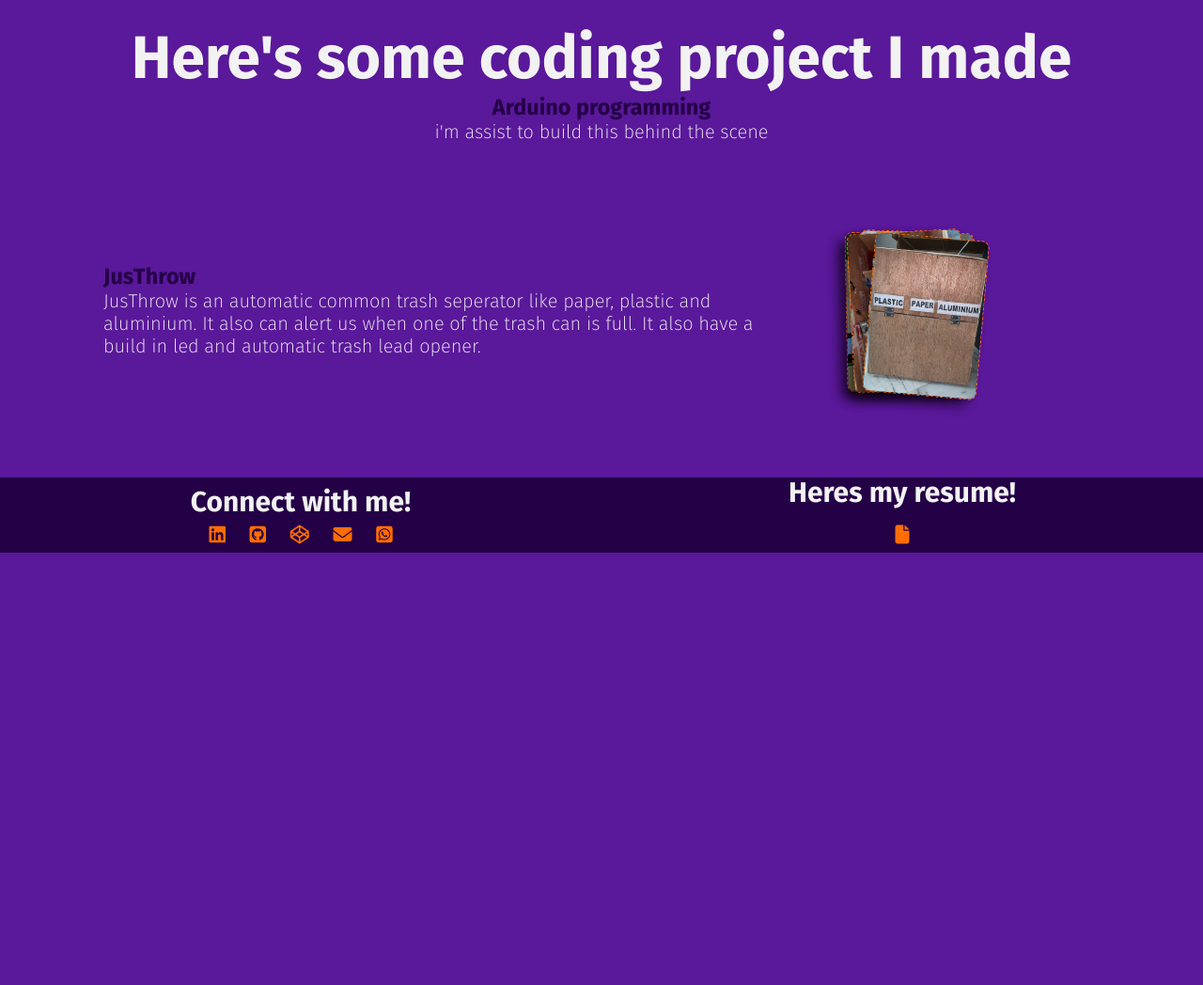
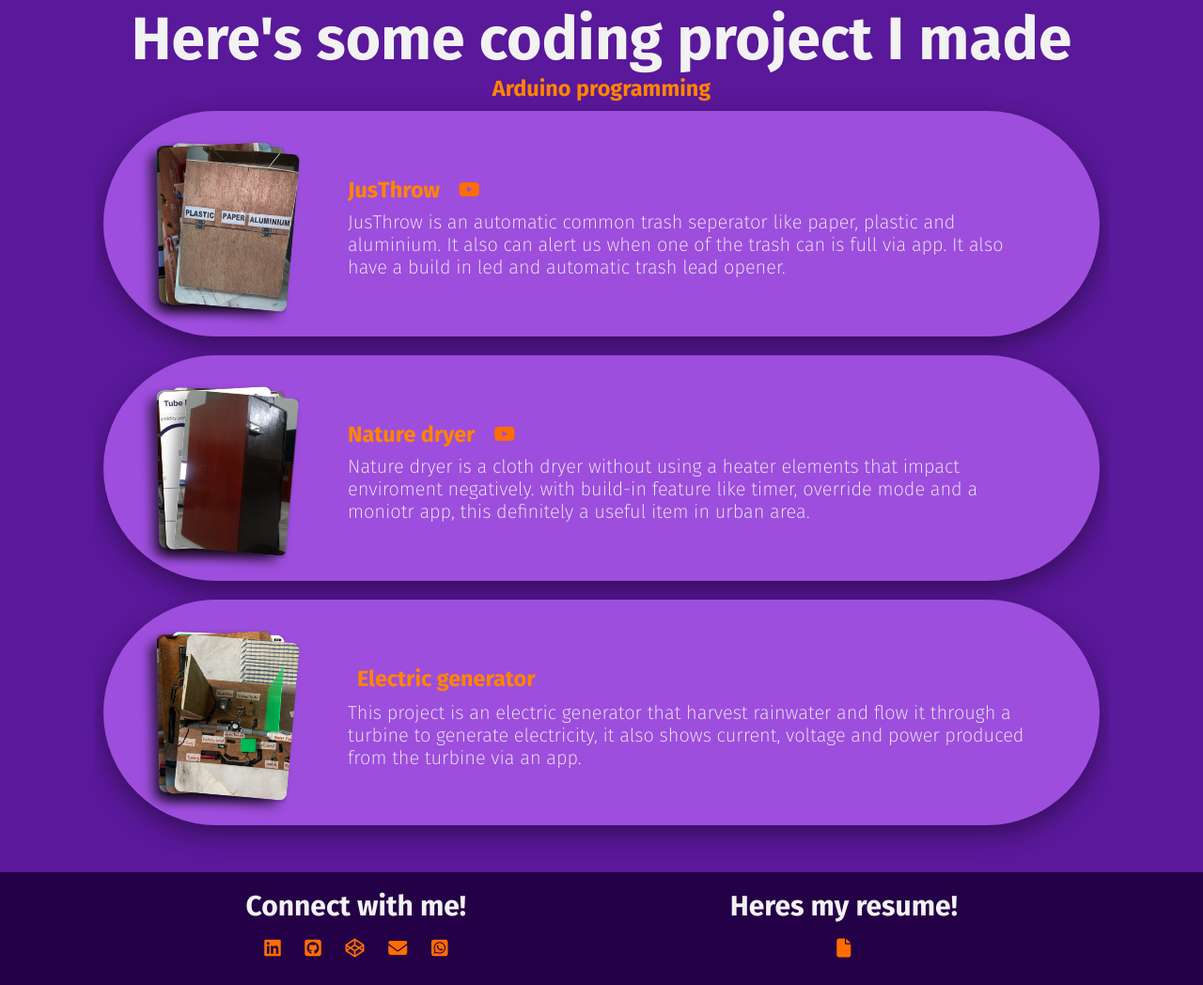
Before and after one commit to nasrism/nas, a plain HTML site: page index.html in a window 1280 px wide. Shown: the part 1677-2725 px from the top of the page at 94% size. Before the commit the page ends 2268 px from the top, so only its background shows below. Drawn offline with Linux system fonts and the light colour scheme.

Commit message:
chaos
all thing, picture, mobile version, pdf, I even cut my hair after I take my picture. lol

```diff
--- a/index.html
+++ b/index.html
@@ -18,7 +18,7 @@
         <div class="top-content">
           <div class="limited-range">
             <div class="logo">
-            <p>NAS</p>
+            <a href="#home">NAS</a>
            </div>
           <div class="hamb-nav" onclick=navbar()>
           <span class="l-top line"></span>
@@ -40,9 +40,9 @@
             <h1>Hello there! my name is</h1>
             <h1 class="name">Nasrullah Ismail</h1>
             <p>This is my portfolio and my first <strong>big</strong> project!</p>
-            <p>This also my journey as a Front-end developer.</p>
+            <p>This also my journey as a front-end developer.</p>
         </div>
-            <img src="" alt="Nasrullah Ismail picture" class="profile">
+            <img src="./profile picture.jpg" alt="Nasrullah Ismail picture" class="profile">
     </div>
 
     <div id="about" class="limit">
@@ -125,7 +125,7 @@
                 <div class="answer qna-content">
                     <h1>A</h1>
                     <p>I can easily understand new thing I learn, I love problem solving,
-                I can work in a group and solo and I can accept a critique even if it's harsh.</p>
+                I can work in a group and solo. Plus, I can accept a critique even if it's harsh.</p>
                 <h1>A</h1>
                 </div>
         </div>
@@ -134,17 +134,9 @@
     <div id="projects" class="limit h-unfix">
         <h2 class="title">Here's some coding project I made</h2>
         <h3>Arduino programming</h3>
-        <p>i'm assist to build this behind the scene</p>
         <div class="project justhrow">
-            <div class="texts">
-                <h3>JusThrow</h3>
-                <p>JusThrow is an automatic common trash seperator like paper, plastic and aluminium.
-                    It also can alert us when one of the trash can is full. It also have a build in led
-                    and automatic trash lead opener.
-                </p>
-            </div>
 
-            <div id="card_id" class="card_group" href="https://youtu.be/rC7Favhqx_A" target="_blank">
+            <a id="card_id" class="card_group pic-right" target="_blank">
                 <div class="big_card">
                     <img src="./projects/justhrow/top blynk.png" alt="" loading="lazy">
                 </div>
@@ -157,29 +149,79 @@
                 <div class="big_card">
                     <img src="./projects/justhrow/front close.jpg" alt="" loading="lazy">
                 </div>
+            </a>
+            <div class="texts">
+                <div class="yt-vid">
+                    <h3>JusThrow</h3>
+                    <a href="https://youtu.be/rC7Favhqx_A" target="_blank"><i class="fa-brands fa-youtube"></i></a>
                 </div>
-                <!-- <div id="card_id" class="card_group">
+
+                <p>JusThrow is an automatic common trash seperator like paper, plastic and aluminium.
+                    It also can alert us when one of the trash can is full via app. It also have a build in led
+                    and automatic trash lead opener.
+                </p>
+            </div>
+        </div>
+
+        <div class="project nature-dryer">
+            <a id="card_id" class="card_group pic-right" target="_blank">
+                <div class="big_card">
+                    <img src="./projects/nature dryer/front open.png" alt="" loading="lazy">
                 </div>
                 <div class="big_card">
-                        <img src="./projects/justhrow/front close.jpg" alt="" loading="lazy">
+                    <img src="./projects/nature dryer/back top.png" alt="" loading="lazy">
                 </div>
                 <div class="big_card">
-                        <img src="./projects/justhrow/top view.png" alt="" loading="lazy">
+                    <img src="./projects/nature dryer/blynk.png" alt="" loading="lazy">
                 </div>
                 <div class="big_card">
-                        <img src="./projects/justhrow/top open.png" alt="" loading="lazy">
+                    <img src="./projects/nature dryer/side close.png" alt="" loading="lazy">
+                </div>
+            </a>
+
+            <div class="texts">
+                <div class="yt-vid">
+                    <h3>Nature dryer</h3>
+                    <a href="https://youtu.be/D5PVfgpLQHw" target="_blank"><i class="fa-brands fa-youtube"></i></a>
+                </div>
+
+                <p>Nature dryer is a cloth dryer without using a heater elements that impact enviroment
+                    negatively. with build-in feature like timer, override mode and a moniotr app,
+                    this definitely a useful item in urban area.
+                </p>
+            </div>
+        </div>
+
+        <div class="project e-gen">
+
+            <a id="card_id" class="card_group pic-right" target="_blank">
+                <div class="big_card">
+                    <img src="./projects/water electric generator/front view.png" alt="" loading="lazy">
                 </div>
                 <div class="big_card">
-                        <img src="./projects/justhrow/top blynk.png" alt="" loading="lazy">
+                    <img src="./projects/water electric generator/blynk.png" alt="" loading="lazy">
                 </div>
-                </div> -->
+                <div class="big_card">
+                    <img src="./projects/water electric generator/electronics.png" alt="" loading="lazy">
+                </div>
+                <div class="big_card">
+                    <img src="./projects/water electric generator/top view.png" alt="" loading="lazy">
+                </div>
+            </a>
+            <div class="texts">
+                <h3>Electric generator</h3>
+                <p>This project is an electric generator that harvest rainwater and flow it through a turbine
+                    to generate electricity, it also shows current, voltage and power produced from the turbine
+                    via an app.
+                </p>
+            </div>
         </div>
     </div>
 
     <div id="contact">
         <div class="border">
             <h2>Connect with me!</h2>
-            <div class="links">
+            <div class="links connect-contact">
                 <a href="https://www.linkedin.com/in/nasrullah-ismail " target="_blank"><i class="fa-brands fa-linkedin"></i></a>
                 <a href="https://github.com/nasrism" target="_blank"><i class="fa-brands fa-square-github"></i></a>
                 <a href="https://codepen.io/nasrism-the-encoder" target="_blank"><i class="fa-brands fa-codepen"></i></a>
@@ -191,7 +233,7 @@
 
         <div class="border">
             <h2>Heres my resume!</h2>
-            <a href=""><i class="fa-solid fa-file"></i></a>
+            <a href="./Muhammad Nasrullah Bin Ismail.pdf"><i class="fa-solid fa-file"></i></a>
         </div>
     </div>
 
--- a/main.css
+++ b/main.css
@@ -4,8 +4,10 @@
 
   --d-orange:#FF6D00;
   --s-orange: #FF7900;
+  --h3-orange: #FF8500;
 
   --bg-purple:#5A189A;
+  --card-purple:#9D4EDD;
 }
 
 *{
@@ -40,11 +42,25 @@ h1{
   color: var(--white);
 }
 
+h3{
+  color: var(--h3-orange)
+}
+
 p, a{
   font-weight: 200;
   color: var(--white);
 }
 
+i:hover{
+color: var(--h3-orange);
+transition: all 300ms ease-in;
+transform: scale(1.2);
+}
+
+i:active{
+  color: var(--white);
+  transform: scale(0.8);
+}
 
 a{
   color:var(--d-orange);
@@ -82,7 +98,6 @@ a{
        flex-direction:column;
        width:103vw;
        height:10vh;
-       padding:10px;
        justify-content:center;
        align-items:center;
        color:var(--white);
@@ -97,12 +112,8 @@ a{
      }
 
      /*logo*/
-     .logo>p{
-       color:var(--d-orange);
-     }
-
-     .logo>p:hover{
-      color:var(--s-orange);
+     .logo>a:hover{
+      color:var(--white);
       cursor: pointer;
 
      }
@@ -206,11 +217,10 @@ a{
 
 /*home page*/
 img{
-    width: 300px;
-    height: 240px;
-    border: 2px dashed var(--d-orange);
-    background-image: url(https://www.generationsforpeace.org/wp-content/uploads/2018/03/empty-300x240.jpg) no-repeat center;
-
+    width: 40vmin;
+    border-radius: 50%;
+    box-shadow: 0px 0px 10px -4px rgba(255,255,255,0.5);
+    aspect-ratio: 1/1;
 }
 
 #home{
@@ -220,11 +230,13 @@ img{
 }
 
 .intro{
+  margin-left: 20px;
     flex-basis: 66%;
 }
 
 .profile{
-    flex-basis: 33%;
+  margin-right: 20px;
+  object-fit: cover;
 }
 
 /*about (where I live, education bg, why I want to be a front-end developer, where I learn, my strength)*/
@@ -311,7 +323,6 @@ z-index: 0;
   transition: transform 500ms ease-in-out;
   transform: translateX(95%);
   color: var(--dark);
-  overflow:scroll;
 }
 
 .answer>p{
@@ -345,11 +356,30 @@ z-index: 0;
 display: flex;
 align-items: center;
 margin: 10px;
+min-width: 90%;
+background-color: var(--card-purple);
+box-shadow: 0px 10px 3vmin rgba(0, 0, 0, 0.4);
+border-radius: 20vmin;
+height: 30vmin;
 }
+
+.e-gen{
+margin-bottom: 50px;
+}
+
+.texts>h3{
+  padding: 10px;
+}
+
 .texts{
   flex-basis: 70%;
 }
 
+.yt-vid{
+  display: flex;
+  align-items: center;
+  gap: 0px 10px;
+}
 /* cards*/
 .card_group, .big_card{
   width:30vmin;
@@ -407,31 +437,48 @@ margin: 10px;
 /*when hover on picture*/
 .card_group:hover{
   cursor: pointer;
+  transform: scale(1.5);
 }
 
-.card_group:hover > .big_card:nth-child(1){
+.pic-left:hover > .big_card:nth-child(4){
   transform: translate(-278%,-16%) rotate(-22deg);
 }
 
-.card_group:hover > .big_card:nth-child(2){
+.pic-left:hover > .big_card:nth-child(3){
   transform: translate(-165%,11%) rotate(-6deg);
 }
 
-.card_group:hover > .big_card:nth-child(3){
+.pic-left:hover > .big_card:nth-child(2){
   transform: translate(-73%,3%) rotate(7deg);
 }
 
-.card_group:hover > .big_card:nth-child(4){
+.pic-left:hover > .big_card:nth-child(1){
   transform: translate(-13%,-3%) rotate(9deg);
 }
 
+
+.pic-right:hover > .big_card:nth-child(4){
+  transform: translate(278%,-16%) rotate(22deg);
+}
+
+.pic-right:hover > .big_card:nth-child(3){
+  transform: translate(165%,11%) rotate(6deg);
+}
+
+.pic-right:hover > .big_card:nth-child(2){
+  transform: translate(73%,3%) rotate(-7deg);
+}
+
+.pic-right:hover > .big_card:nth-child(1){
+  transform: translate(13%,-3%) rotate(-9deg);
+}
 /*contact (acc/number/resume)*/
 #contact{
   display: flex;
-  justify-content: center;
+  justify-content: space-evenly;
   align-items: center;
-  width:100vw;
-  height:10vh;
+  width:103vw;
+  min-height:15vh;
   background-color: var(--dark);
 }
 
@@ -439,12 +486,15 @@ margin: 10px;
   color:var(--white);
 }
 
+.connect-contact{
+  padding: 10px;
+}
+
 #contact>.border>a, #contact>.border>.links>a{
   color:var(--d-orange);
 }
 
 .border{
-  flex-basis: 50%;
   display:flex;
   gap: 5px;
   flex-direction: column;
@@ -466,7 +516,18 @@ margin: 10px;
     h2{
       font-size: 1rem;
     }
+    /* home */
+    #home{
+      flex-direction: column-reverse;
+      justify-content: space-evenly;
+      align-items: center;
+    }
 
+    .intro{
+      margin: 0px 10px 0px 10px;
+      flex-basis: auto;
+      text-align: center;
+    }
     /* about */
 #about{
   gap:0vmin;
@@ -500,6 +561,8 @@ margin: 10px;
   max-width: 70%;
 }
     /* project */
-
+.texts>p{
+  display: none;
+}
     /* contact */
   }
```
Also changed, not shown: profile picture.jpg (added), projects/nature dryer/back top.png (added), projects/nature dryer/blynk.png (added), projects/nature dryer/front open.png (added), projects/nature dryer/side close.png (added), projects/water electric generator/blynk.png (added), projects/water electric generator/electronics.png (added), projects/water electric generator/front view.png (added), projects/water electric generator/top view.png (added), 1 other file. Lines whose indentation alone changed are shown as unchanged.
